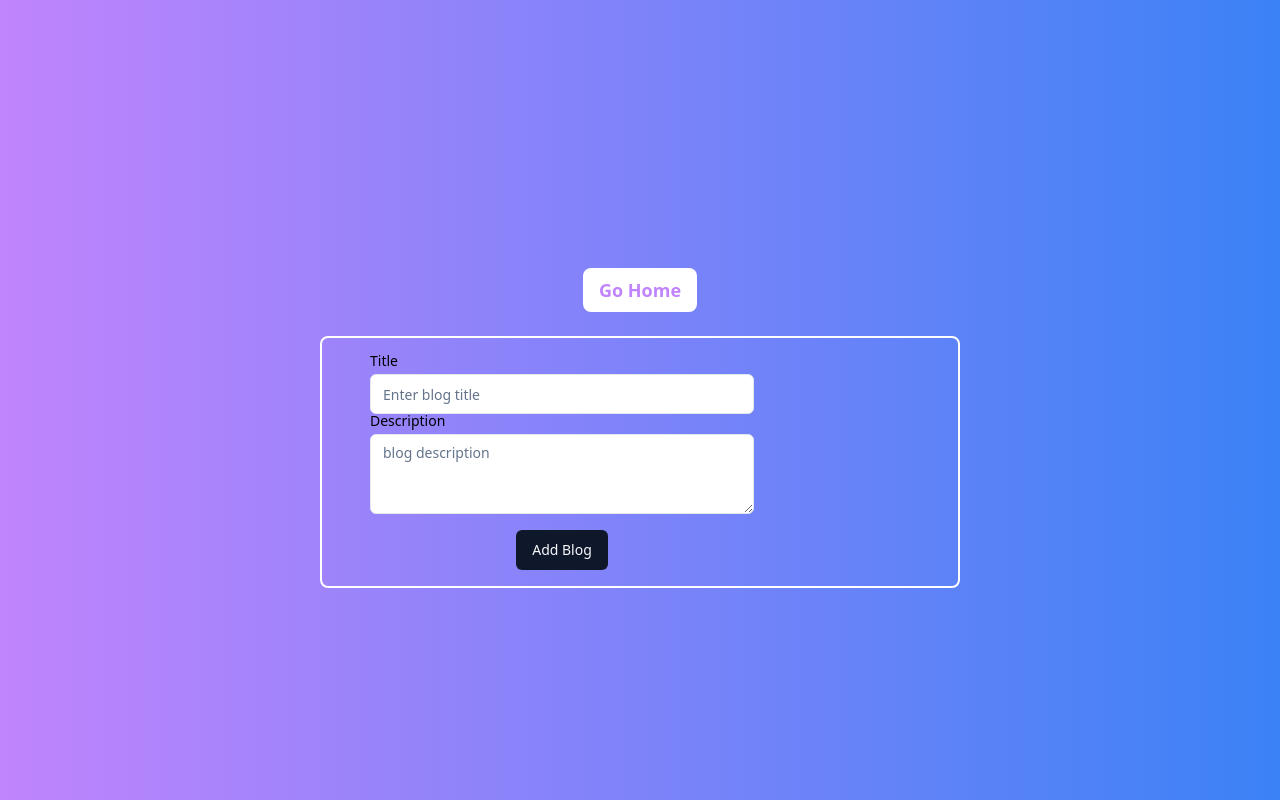
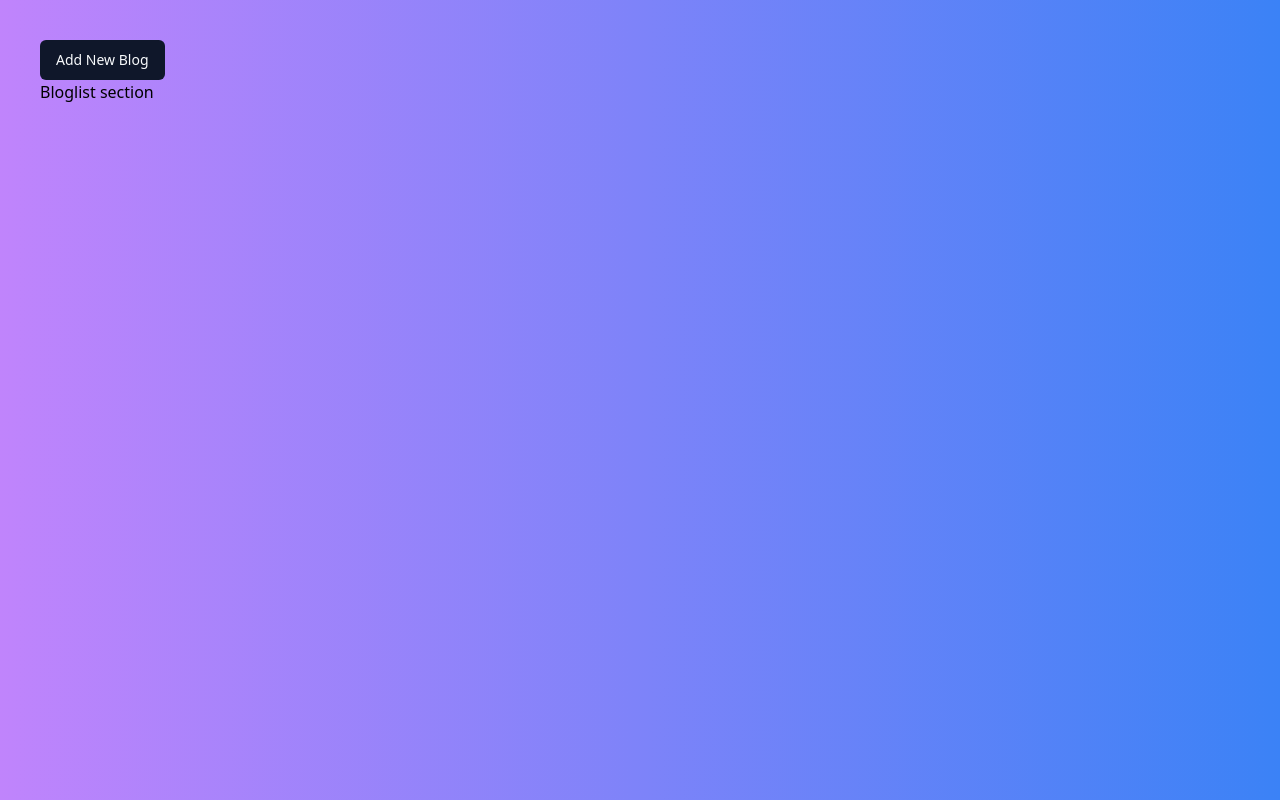
Before and after one commit to ericknjogu/next-blog-app, a Next.js app: page /blogs in a window 1280 px wide. Built offline with nearby package versions, Linux system fonts and the light colour scheme.

Commit message:
add a dialog box for adding a new blog

```diff
--- a/package.json
+++ b/package.json
@@ -9,6 +9,7 @@
     "lint": "next lint"
   },
   "dependencies": {
+    "@radix-ui/react-dialog": "^1.1.1",
     "@radix-ui/react-label": "^2.1.0",
     "@radix-ui/react-slot": "^1.1.0",
     "class-variance-authority": "^0.7.0",
--- a/src/components/blog-overview/index.js
+++ b/src/components/blog-overview/index.js
@@ -1,59 +1,74 @@
 "use client";
-import Link from "next/link";
+
 import { useState } from "react";
 
+import { Button } from "../ui/button";
+import {
+  Dialog,
+  DialogContent,
+  DialogDescription,
+  DialogFooter,
+  DialogHeader,
+  DialogTitle,
+} from "@/components/ui/dialog";
 import { Input } from "@/components/ui/input";
 import { Label } from "@/components/ui/label";
 import { Textarea } from "@/components/ui/textarea";
-import { Button } from "../ui/button";
 
 export default function BlogOverview() {
-  const [formData, setFormData] = useState();
+  const [openBlogDialog, setOpenBlogDialog] = useState(false);
 
-  const handleSubmit = (e) => {
-    e.preventDefault();
-  };
   return (
-    <div className="min-h-screen flex flex-col justify-center items-center bg-gradient-to-r from-purple-400 to-blue-500 pt-10">
+    <div className="min-h-screen flex flex-col  bg-gradient-to-r from-purple-400 to-blue-500 pt-10 px-10">
       <div>
-        <Link
-          href={"/"}
-          className=""
+        <Button onClick={() => setOpenBlogDialog(true)}>Add New Blog</Button>
+      </div>
+      <div>Bloglist section</div>
+
+      <Dialog
+        open={openBlogDialog}
+        onOpenChange={setOpenBlogDialog}
       >
-          <button className="bg-white text-purple-400 text-lg font-bold rounded-lg py-2 px-4 mt-4">
-            Go Home
-          </button>
-        </Link>
-      </div>
-      <div className="border-solid border-2 border-white rounded-lg p-4 w-1/2 mt-6">
-        <form
-          className="flex flex-col max-w-md justify-center items-center"
-          onSubmit={handleSubmit}
+        <DialogContent className="sm:max-w-[425px]">
+          <DialogHeader>
+            <DialogTitle>Add new BLog</DialogTitle>
+            <DialogDescription>
+              Add a new blog to your bloglist.
+            </DialogDescription>
+          </DialogHeader>
+          <div className="grid gap-4 py-4">
+            <div className="grid grid-cols-4 items-center gap-4">
+              <Label
+                htmlFor="title"
+                className="text-right"
               >
-          <div className="grid w-full max-w-sm  gap-1.5">
-            <Label htmlFor="email">Title</Label>
+                Title
+              </Label>
               <Input
-              type="text"
                 id="title"
-              placeholder="Enter blog title"
+                defaultValue="title"
+                className="col-span-3"
               />
             </div>
-          <div className="grid w-full max-w-sm items-center gap-1.5">
-            <Label htmlFor="description">Description</Label>
+            <div className="grid grid-cols-4 items-center gap-4">
+              <Label
+                htmlFor="description"
+                className="text-right"
+              >
+                Description
+              </Label>
               <Textarea
-              type="text"
                 id="description"
-              placeholder="blog description"
+                defaultValue="description"
+                className="col-span-3"
               />
             </div>
-          <Button
-            className="mt-4"
-            type="submit"
-          >
-            Add Blog
-          </Button>
-        </form>
           </div>
+          <DialogFooter>
+            <Button type="submit">Add Blog</Button>
+          </DialogFooter>
+        </DialogContent>
+      </Dialog>
     </div>
   );
 }
--- /dev/null
+++ b/src/components/ui/dialog.jsx
@@ -0,0 +1,96 @@
+"use client"
+
+import * as React from "react"
+import * as DialogPrimitive from "@radix-ui/react-dialog"
+import { X } from "lucide-react"
+
+import { cn } from "@/lib/utils"
+
+const Dialog = DialogPrimitive.Root
+
+const DialogTrigger = DialogPrimitive.Trigger
+
+const DialogPortal = DialogPrimitive.Portal
+
+const DialogClose = DialogPrimitive.Close
+
+const DialogOverlay = React.forwardRef(({ className, ...props }, ref) => (
+  <DialogPrimitive.Overlay
+    ref={ref}
+    className={cn(
+      "fixed inset-0 z-50 bg-black/80  data-[state=open]:animate-in data-[state=closed]:animate-out data-[state=closed]:fade-out-0 data-[state=open]:fade-in-0",
+      className
+    )}
+    {...props} />
+))
+DialogOverlay.displayName = DialogPrimitive.Overlay.displayName
+
+const DialogContent = React.forwardRef(({ className, children, ...props }, ref) => (
+  <DialogPortal>
+    <DialogOverlay />
+    <DialogPrimitive.Content
+      ref={ref}
+      className={cn(
+        "fixed left-[50%] top-[50%] z-50 grid w-full max-w-lg translate-x-[-50%] translate-y-[-50%] gap-4 border border-slate-200 bg-white p-6 shadow-lg duration-200 data-[state=open]:animate-in data-[state=closed]:animate-out data-[state=closed]:fade-out-0 data-[state=open]:fade-in-0 data-[state=closed]:zoom-out-95 data-[state=open]:zoom-in-95 data-[state=closed]:slide-out-to-left-1/2 data-[state=closed]:slide-out-to-top-[48%] data-[state=open]:slide-in-from-left-1/2 data-[state=open]:slide-in-from-top-[48%] sm:rounded-lg dark:border-slate-800 dark:bg-slate-950",
+        className
+      )}
+      {...props}>
+      {children}
+      <DialogPrimitive.Close
+        className="absolute right-4 top-4 rounded-sm opacity-70 ring-offset-white transition-opacity hover:opacity-100 focus:outline-none focus:ring-2 focus:ring-slate-950 focus:ring-offset-2 disabled:pointer-events-none data-[state=open]:bg-slate-100 data-[state=open]:text-slate-500 dark:ring-offset-slate-950 dark:focus:ring-slate-300 dark:data-[state=open]:bg-slate-800 dark:data-[state=open]:text-slate-400">
+        <X className="h-4 w-4" />
+        <span className="sr-only">Close</span>
+      </DialogPrimitive.Close>
+    </DialogPrimitive.Content>
+  </DialogPortal>
+))
+DialogContent.displayName = DialogPrimitive.Content.displayName
+
+const DialogHeader = ({
+  className,
+  ...props
+}) => (
+  <div
+    className={cn("flex flex-col space-y-1.5 text-center sm:text-left", className)}
+    {...props} />
+)
+DialogHeader.displayName = "DialogHeader"
+
+const DialogFooter = ({
+  className,
+  ...props
+}) => (
+  <div
+    className={cn("flex flex-col-reverse sm:flex-row sm:justify-end sm:space-x-2", className)}
+    {...props} />
+)
+DialogFooter.displayName = "DialogFooter"
+
+const DialogTitle = React.forwardRef(({ className, ...props }, ref) => (
+  <DialogPrimitive.Title
+    ref={ref}
+    className={cn("text-lg font-semibold leading-none tracking-tight", className)}
+    {...props} />
+))
+DialogTitle.displayName = DialogPrimitive.Title.displayName
+
+const DialogDescription = React.forwardRef(({ className, ...props }, ref) => (
+  <DialogPrimitive.Description
+    ref={ref}
+    className={cn("text-sm text-slate-500 dark:text-slate-400", className)}
+    {...props} />
+))
+DialogDescription.displayName = DialogPrimitive.Description.displayName
+
+export {
+  Dialog,
+  DialogPortal,
+  DialogOverlay,
+  DialogClose,
+  DialogTrigger,
+  DialogContent,
+  DialogHeader,
+  DialogFooter,
+  DialogTitle,
+  DialogDescription,
+}
```
Also changed, not shown: 1 other file (tests, documents, lock files or other folders). Lines whose indentation alone changed are shown as unchanged.
